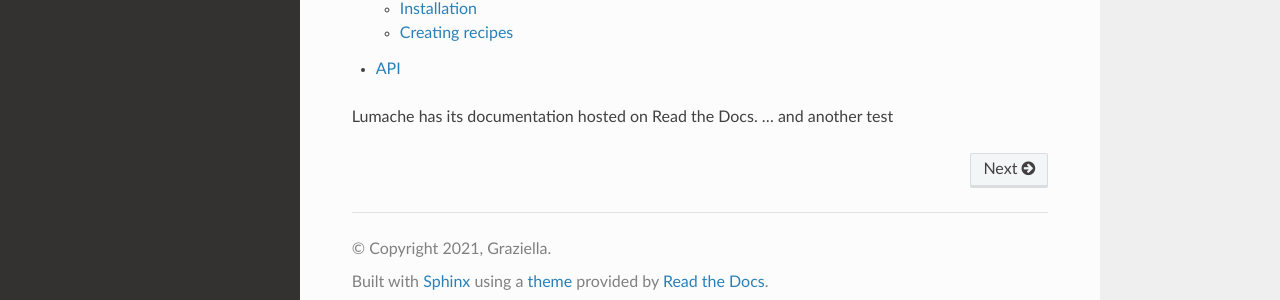
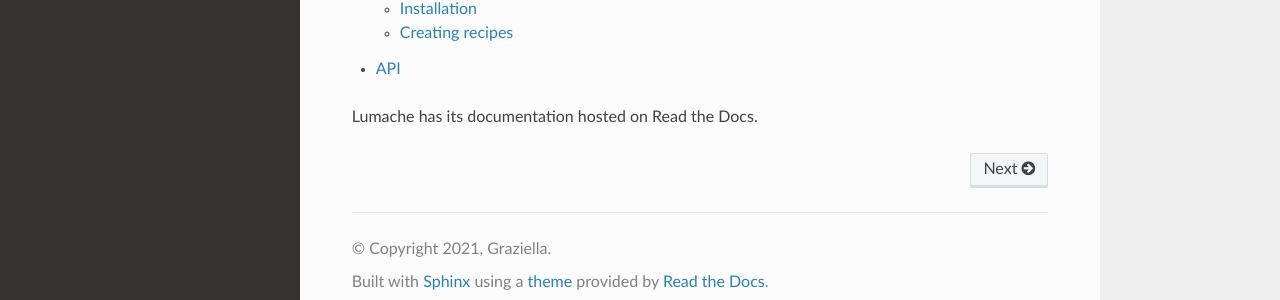
Before and after one commit to ClimberMel/rtd-tutorial, a Sphinx documentation site: the page built from docs/source/index.rst, in a window 1280 px wide. Shown: the part 500-800 px from the top of the page. Built offline with Sphinx 7.4.7 and the Read the Docs theme 2.0.0, drawn with Linux system fonts in a browser that asks for light colours.

Commit message:
Update index.rst

```diff
--- a/docs/source/index.rst
+++ b/docs/source/index.rst
@@ -20,5 +20,5 @@ Contents
 
    usage
    api
+
 Lumache has its documentation hosted on Read the Docs.
-... and another test
```
